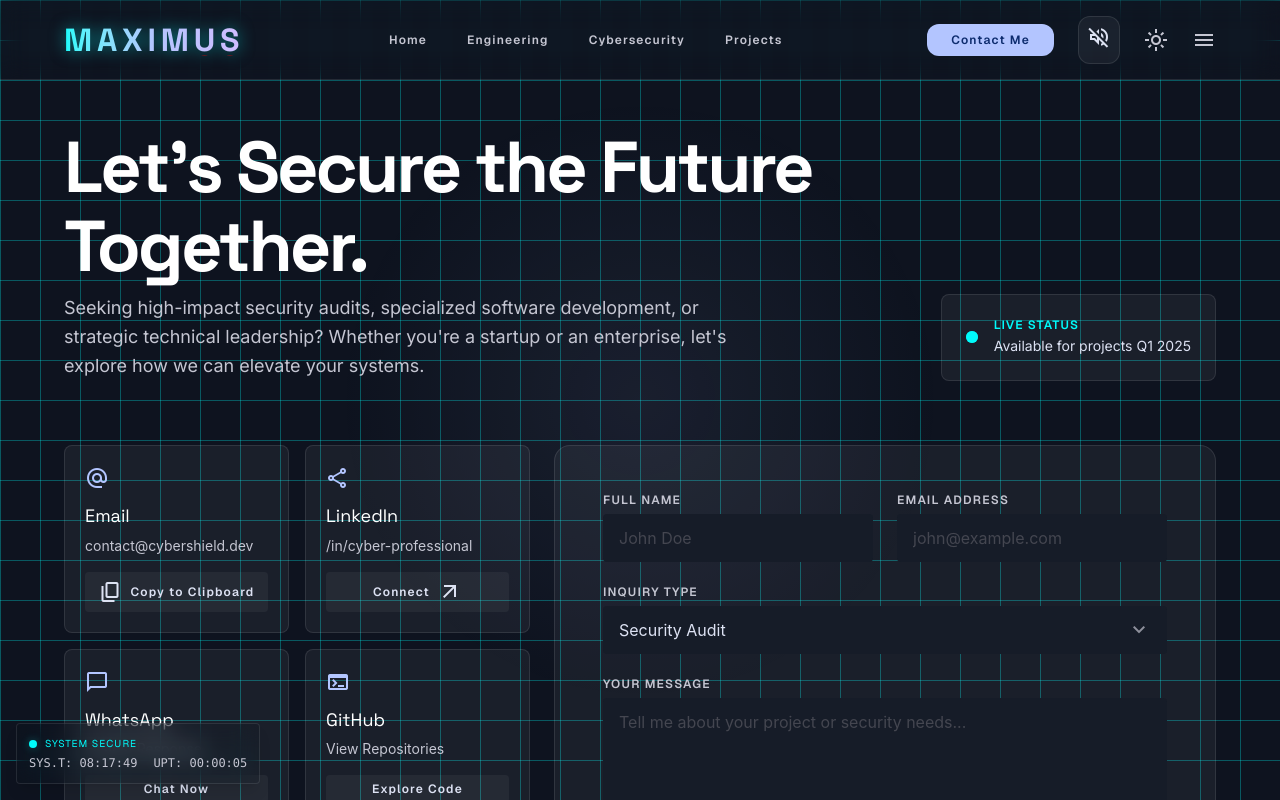
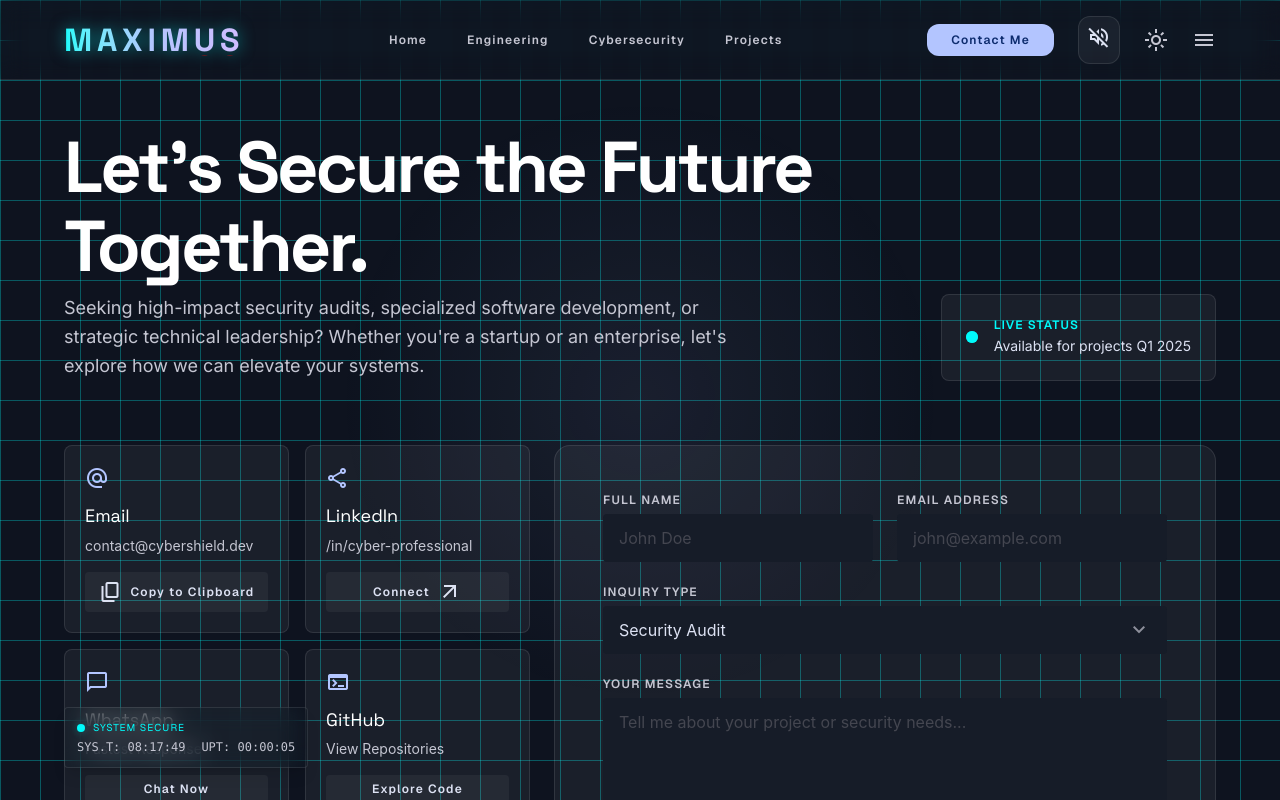
Before and after one commit to Samexhighshow/MY_PORTFOLIO, a React (Vite) app in the folder client/: page /contact in a window 1280 px wide. Shown: the top 800 px of the page. Built offline with nearby package versions, Linux system fonts and the light colour scheme.

Commit message:
feat: Update Footer and SystemStatus components for improved layout and responsiveness

```diff
--- a/client/src/components/layout/Footer.jsx
+++ b/client/src/components/layout/Footer.jsx
@@ -31,7 +31,7 @@ export default function Footer() {
                     </ul>
                 </div>
             </div>
-            <div className="max-w-container-max mx-auto py-8 border-t border-outline-variant/10 flex justify-between items-center">
+            <div className="max-w-container-max mx-auto pt-8 pb-8 md:pb-24 border-t border-outline-variant/10 flex flex-col md:flex-row justify-between items-center gap-6 md:gap-0">
                 <div className="font-body-sm text-body-sm text-on-surface-variant">© {new Date().getFullYear()} MAXIMUS. Securely Encrypted.</div>
                 <div className="flex gap-6">
                     <span className="material-symbols-outlined text-on-surface-variant hover:text-primary transition-colors cursor-pointer">hub</span>
--- a/client/src/components/layout/SystemStatus.jsx
+++ b/client/src/components/layout/SystemStatus.jsx
@@ -20,7 +20,9 @@ export default function SystemStatus() {
     };
 
     return (
-        <div className="fixed bottom-4 left-4 z-50 pointer-events-none hidden md:flex flex-col gap-1 bg-surface/10 backdrop-blur-md border border-white/10 p-3 rounded-lg shadow-lg">
+        <div className="fixed bottom-0 left-0 w-full pointer-events-none z-50">
+            <div className="max-w-container-max mx-auto px-margin-mobile md:px-stack-lg pb-4 md:pb-8 flex justify-start">
+                <div className="hidden md:flex flex-col gap-1 bg-surface/10 backdrop-blur-md border border-white/10 p-3 rounded-lg shadow-lg pointer-events-auto">
                     <div className="flex items-center gap-2">
                         <div className="w-2 h-2 rounded-full bg-secondary-fixed animate-pulse shadow-[0_0_8px_var(--cyan-glow)]"></div>
                         <span className="font-label-caps text-[10px] tracking-widest text-secondary-fixed">SYSTEM SECURE</span>
@@ -30,5 +32,7 @@ export default function SystemStatus() {
                         <span>UPT: {formatUptime(uptime)}</span>
                     </div>
                 </div>
+            </div>
+        </div>
     );
 }
```
Lines whose indentation alone changed are shown as unchanged.
